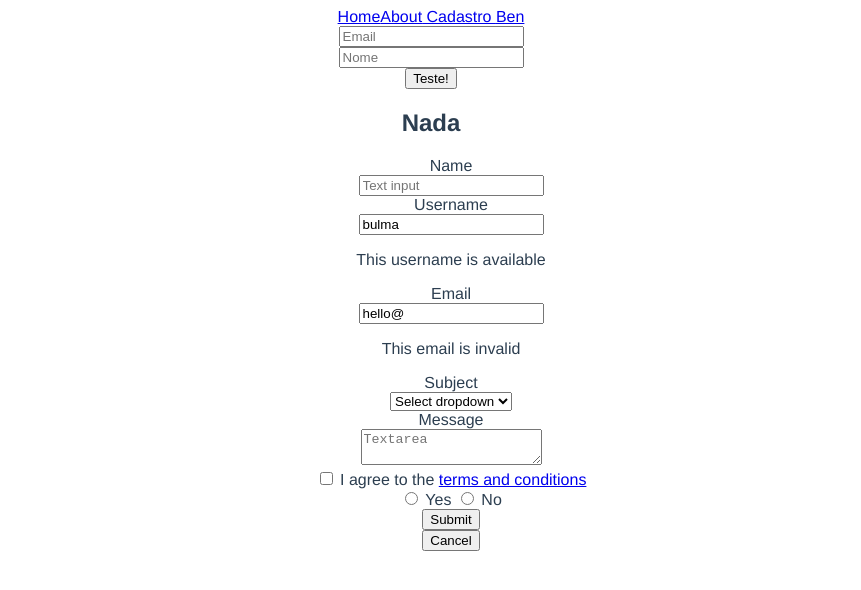
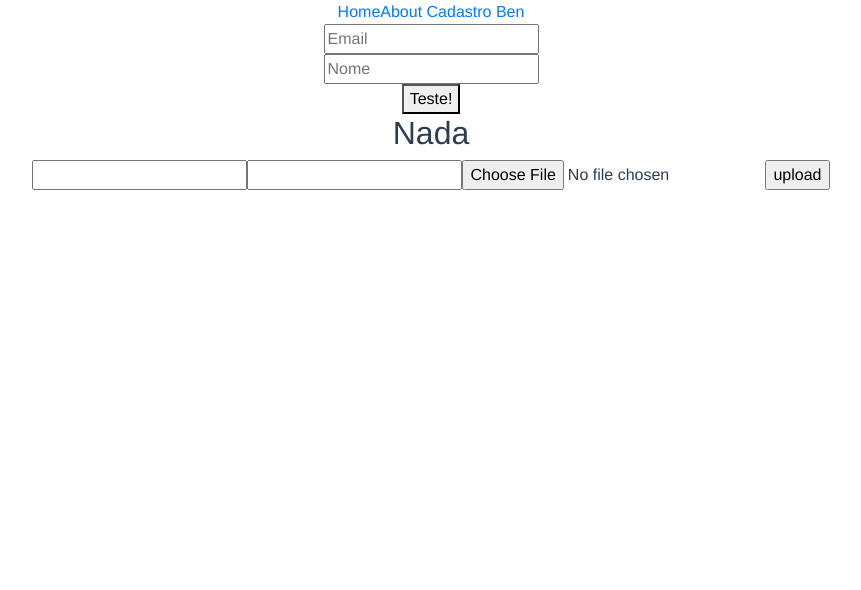
Before and after one commit to ChernoBen/projcastFront, a Vue app: page /ben/form in a window 1280 px wide. Shown: the top 590 px of the page, without its empty margins (209-1070 px from the left). Built offline with nearby package versions, Linux system fonts and the light colour scheme.

Commit message:
formularios

```diff
--- a/package.json
+++ b/package.json
@@ -8,8 +8,10 @@
     "lint": "vue-cli-service lint"
   },
   "dependencies": {
+    "bootstrap": "^4.6.0",
+    "bootstrap-vue": "^2.21.2",
     "core-js": "^3.6.5",
-    "vue": "^2.6.11",
+    "vue": "^2.6.12",
     "vue-router": "^3.2.0"
   },
   "devDependencies": {
--- a/src/App.vue
+++ b/src/App.vue
@@ -25,6 +25,7 @@
   </div>
 </template>
 
+
 <style>
 #app {
   font-family: Avenir, Helvetica, Arial, sans-serif;
@@ -34,16 +35,8 @@
   color: #2c3e50;
 }
 
-#nav {
-  padding: 30px;
-}
 
-#nav a {
-  font-weight: bold;
-  color: #2c3e50;
-}
 
-#nav a.router-link-exact-active {
-  color: #42b983;
-}
+
+
 </style>
--- a/src/main.js
+++ b/src/main.js
@@ -1,7 +1,12 @@
 import Vue from 'vue'
 import App from './App.vue'
 import router from './router'
+import {BootstrapVue,IconsPlugin} from 'bootstrap-vue'
+import 'bootstrap/dist/css/bootstrap.css'
+import 'bootstrap-vue/dist/bootstrap-vue.css'
 
+Vue.use(BootstrapVue)
+Vue.use(IconsPlugin)
 Vue.config.productionTip = false
 
 new Vue({
--- a/src/views/Form.vue
+++ b/src/views/Form.vue
@@ -1,90 +1,12 @@
 <template>
-    <dir>
-        <div class="field">
-  <label class="label">Name</label>
-  <div class="control">
-    <input class="input" type="text" placeholder="Text input">
-  </div>
-</div>
-
-<div class="field">
-  <label class="label">Username</label>
-  <div class="control has-icons-left has-icons-right">
-    <input class="input is-success" type="text" placeholder="Text input" value="bulma">
-    <span class="icon is-small is-left">
-      <i class="fas fa-user"></i>
-    </span>
-    <span class="icon is-small is-right">
-      <i class="fas fa-check"></i>
-    </span>
-  </div>
-  <p class="help is-success">This username is available</p>
-</div>
-
-<div class="field">
-  <label class="label">Email</label>
-  <div class="control has-icons-left has-icons-right">
-    <input class="input is-danger" type="email" placeholder="Email input" value="hello@">
-    <span class="icon is-small is-left">
-      <i class="fas fa-envelope"></i>
-    </span>
-    <span class="icon is-small is-right">
-      <i class="fas fa-exclamation-triangle"></i>
-    </span>
-  </div>
-  <p class="help is-danger">This email is invalid</p>
-</div>
-
-<div class="field">
-  <label class="label">Subject</label>
-  <div class="control">
-    <div class="select">
-      <select>
-        <option>Select dropdown</option>
-        <option>With options</option>
-      </select>
-    </div>
-  </div>
-</div>
-
-<div class="field">
-  <label class="label">Message</label>
-  <div class="control">
-    <textarea class="textarea" placeholder="Textarea"></textarea>
-  </div>
-</div>
-
-<div class="field">
-  <div class="control">
-    <label class="checkbox">
-      <input type="checkbox">
-      I agree to the <a href="#">terms and conditions</a>
-    </label>
-  </div>
-</div>
-
-<div class="field">
-  <div class="control">
-    <label class="radio">
-      <input type="radio" name="question">
-      Yes
-    </label>
-    <label class="radio">
-      <input type="radio" name="question">
-      No
-    </label>
-  </div>
-</div>
-
-<div class="field is-grouped">
-  <div class="control">
-    <button class="button is-link">Submit</button>
-  </div>
-  <div class="control">
-    <button class="button is-link is-light">Cancel</button>
-  </div>
-</div>
-    </dir>
+   <div class="box">
+    <form method="post" enctype="multipart/form-data" action="/upload">
+      <input type="text" name="titulo" id="titulo">
+      <input type="text" name="conteudo" id="conteudo">
+      <input type="file" name="file">
+      <input type="submit" value="upload">
+    </form>
+   </div>
 </template>
 <script>
 
```
Also changed, not shown: 1 other file (tests, documents, lock files or other folders).
